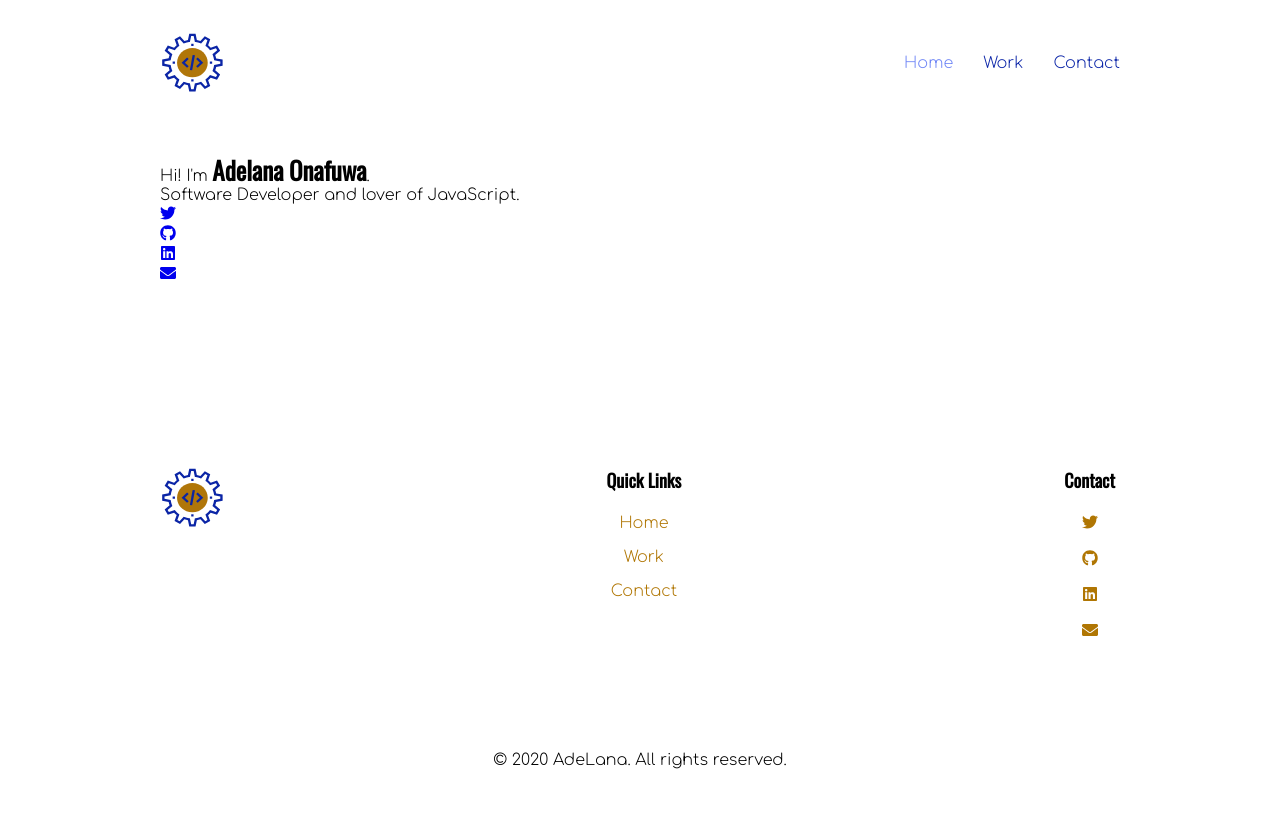
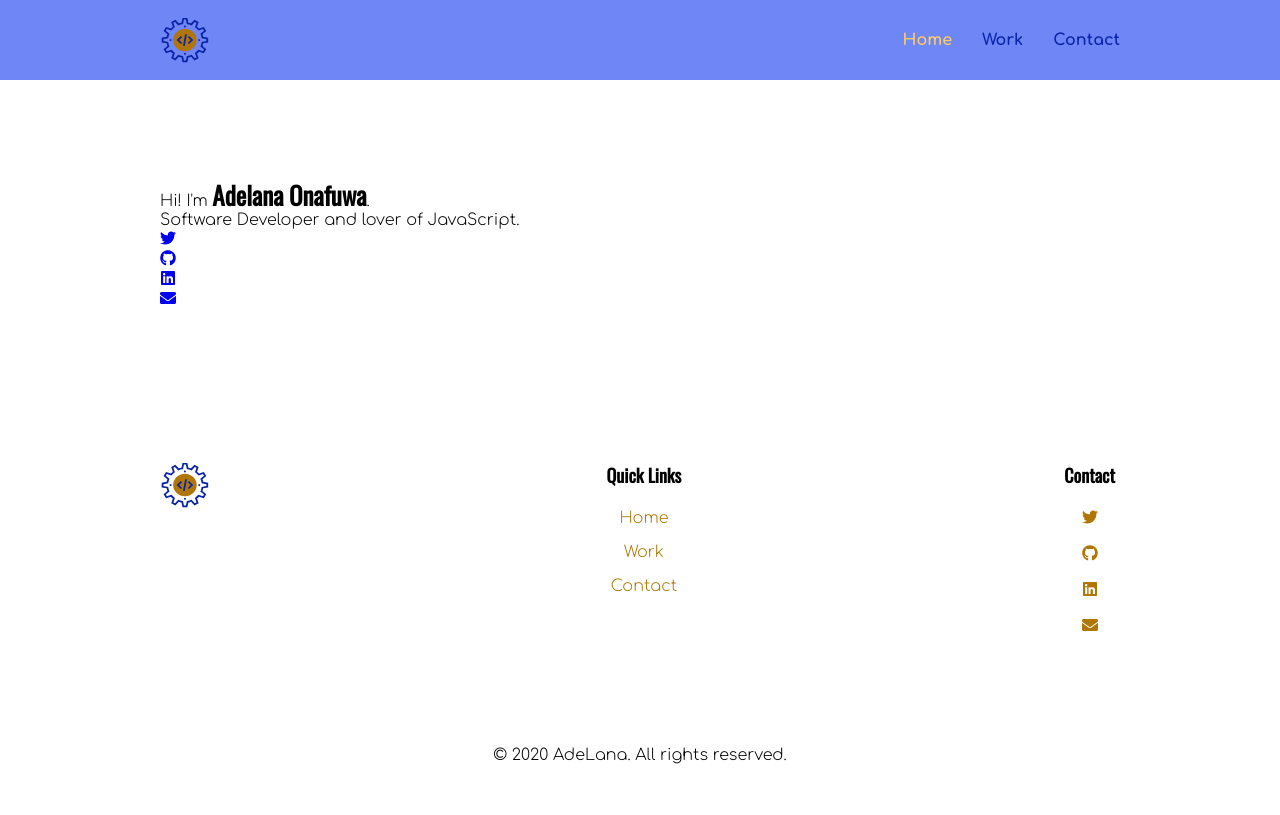
Before and after one commit to AdeLana-O/adelana, a Gatsby site: page / in a window 1280 px wide. Built offline with nearby package versions, Linux system fonts and the light colour scheme; Gatsby itself is replaced by a stand-in of ours.

Commit message:
Design header UI and revert page padding styles

```diff
--- a/src/components/Footer/index.scss
+++ b/src/components/Footer/index.scss
@@ -1,3 +1,7 @@
+.footer__container {
+  padding: $mobilePagePadding;
+}
+
 .footer__menu {
   @extend %footer-links-display;
 
@@ -60,6 +64,10 @@
 }
 
 @include mediaQuery($desktop) {
+  .footer__container {
+    padding: $desktopPagePadding;
+  }
+
   .footer__menu .footer__quick-links-menu,
   .footer__menu .footer__contact-menu {
     @include flexDisplay(center, true);
--- a/src/components/Header/index.scss
+++ b/src/components/Header/index.scss
@@ -1,3 +1,14 @@
+#header {
+  background-color: $primaryColorLight;
+}
+
 .header__container {
   @include flexDisplay(space-between, true);
+  padding: 1.5rem $mobilePadding;
 }
+
+@include mediaQuery($desktop) {
+  .header__container {
+    padding: 1.5rem $desktopPadding;
+  }
+}
--- a/src/components/Hero/index.scss
+++ b/src/components/Hero/index.scss
@@ -1,5 +1,13 @@
 .hero__container {
+  padding: $mobilePagePadding;
+
   h1 {
     display: inline;
   }
 }
+
+@include mediaQuery($desktop) {
+  .hero__container {
+    padding: $desktopPagePadding;
+  }
+}
--- a/src/components/Navbar/index.scss
+++ b/src/components/Navbar/index.scss
@@ -18,16 +18,18 @@
     }
 
     .navbar__link {
+      font-weight: bold;
       color: $primaryColor;
+      transition: 0.25s linear;
       &:hover {
         color: $primaryColorDark;
       }
     }
 
     .navbar__link--active {
-      color: $primaryColorLight;
+      color: $secondaryColorLight;
       &:hover {
-        color: $primaryColorLight;
+        color: $secondaryColorDark;
       }
     }
   }
--- a/src/components/SiteLogo/index.scss
+++ b/src/components/SiteLogo/index.scss
@@ -4,12 +4,12 @@
 
 .site-logo__image {
   display: block;
-  width: 65px;
+  width: 50px;
   height: auto;
 }
 
 @include mediaQuery($desktop) {
   .site-logo__image {
-    width: 6.5rem;
+    width: 5rem;
   }
 }
--- a/src/components/Work/index.scss
+++ b/src/components/Work/index.scss
@@ -0,0 +1,9 @@
+.work__container {
+  padding: $mobilePagePadding;
+}
+
+@include mediaQuery($desktop) {
+  .work__container {
+    padding: $desktopPagePadding;
+  }
+}
--- a/src/styles/main.scss
+++ b/src/styles/main.scss
@@ -30,7 +30,6 @@ body {
   .container {
     max-width: 100rem;
     margin: 0 auto;
-    padding: 3rem $mobilePadding;
   }
 
   a {
@@ -70,8 +69,4 @@ body {
   body {
     font-size: $desktopFontSize;
   }
-
-  #site__wrapper .container {
-    padding: $desktopLayoutPadding;
-  }
 }
--- a/src/styles/placeholders.scss
+++ b/src/styles/placeholders.scss
@@ -8,3 +8,7 @@
   @include flexDisplay;
   flex-direction: column;
 }
+
+%page-padding {
+  padding: 3rem $mobilePadding;
+}
--- a/src/styles/variables.scss
+++ b/src/styles/variables.scss
@@ -20,9 +20,8 @@ $h3: 1.8rem;
 
 $mobilePadding: 6.5vw;
 $desktopPadding: 2rem;
-$mobilePagePadding: 100px $mobilePadding;
-$desktopPagePadding: 100px $desktopPadding;
-$desktopLayoutPadding: 3rem $desktopPadding;
+$mobilePagePadding: 100px $mobilePadding 50px;
+$desktopPagePadding: 100px $desktopPadding 50px;
 
 $mobile: 576px;
 $tablet: 768px;
```
